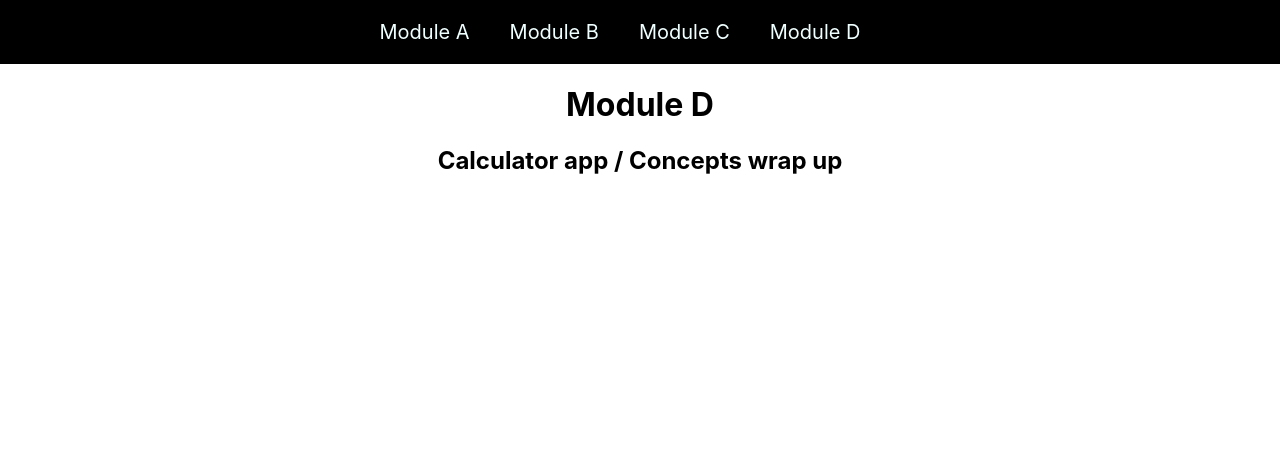
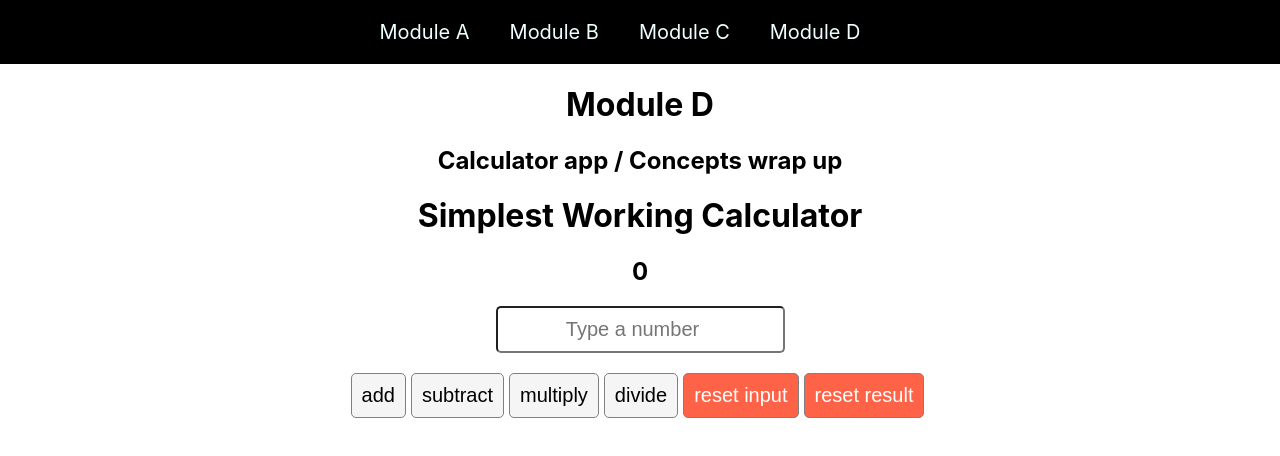
Before and after one commit to dwaxgio/meta-react-core, a React (Create React App) app: page /moduled in a window 1280 px wide. Shown: the top 456 px of the page. Built offline with nearby package versions, Linux system fonts and the light colour scheme.

Commit message:
Calculator app added to module D

```diff
--- a/src/App.css
+++ b/src/App.css
@@ -57,3 +57,29 @@ nav a {
   font-size: 20px;
   margin-right: 40px;
 }
+
+
+/* Calculator */
+#calculatorinput,
+#calculatorbutton {
+  font-size: 20px;
+  padding: 10px;
+  border-radius: 5px;
+}
+#calculatorinput {
+  display: block;
+  margin: auto;
+  margin-bottom: 20px;
+  text-align: center;
+}
+
+#calculatorbutton {
+  border: 1px solid gray;
+  background: whitesmoke;
+  margin-right: 5px;
+}
+#calculatorbutton:nth-last-child(2),
+#calculatorbutton:nth-last-child(1) {
+  background: tomato;
+  color: white;
+}
--- /dev/null
+++ b/src/components/Calculator.js
@@ -0,0 +1,74 @@
+import { useState, useRef } from "react";
+const Calculator = () => {
+  const inputRef = useRef(null);
+  const resultRef = useRef(null);
+  const [result, setResult] = useState(0);
+
+  const plus = (e) => {
+    e.preventDefault();
+    setResult((result) => result + Number(inputRef.current.value));
+  };
+
+  const minus = (e) => {
+    e.preventDefault();
+    setResult((result) => result - Number(inputRef.current.value));
+  };
+
+  const times = (e) => {
+    e.preventDefault();
+    setResult((result) => result * Number(inputRef.current.value));
+  };
+
+  const divide = (e) => {
+    e.preventDefault();
+    setResult((result) => result / Number(inputRef.current.value));
+  };
+
+  const resetInput = (e) => {
+    e.preventDefault();
+    inputRef.current.value = 0;
+  };
+
+  const resetResult = (e) => {
+    e.preventDefault();
+    setResult((prevVal) => prevVal * 0);
+  };
+
+  return (
+    <div className="App">
+      <div>
+        <h1>Simplest Working Calculator</h1>
+      </div>
+      <form>
+        <h2 ref={resultRef}>{result}</h2>
+        <input
+          id="calculatorinput"
+          pattern="[0-9]"
+          ref={inputRef}
+          type="number"
+          placeholder="Type a number"
+        />
+        <button id="calculatorbutton" onClick={plus}>
+          add
+        </button>
+        <button id="calculatorbutton" onClick={minus}>
+          subtract
+        </button>
+        <button id="calculatorbutton" onClick={times}>
+          multiply
+        </button>
+        <button id="calculatorbutton" onClick={divide}>
+          divide
+        </button>
+        <button id="calculatorbutton" onClick={resetInput}>
+          reset input
+        </button>
+        <button id="calculatorbutton" onClick={resetResult}>
+          reset result
+        </button>
+      </form>
+    </div>
+  );
+};
+
+export default Calculator;
--- a/src/pages/ModuleD.js
+++ b/src/pages/ModuleD.js
@@ -1,8 +1,10 @@
+import Calculator from "../components/Calculator";
 const ModuleD = () => {
   return (
     <>
       <h1>Module D</h1>
       <h2>Calculator app / Concepts wrap up</h2>
+      <Calculator/>
     </>
   );
 };
```
